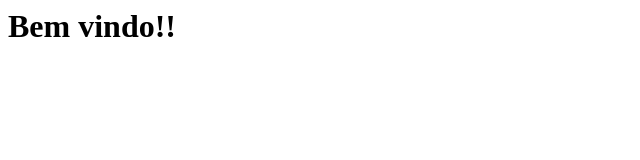
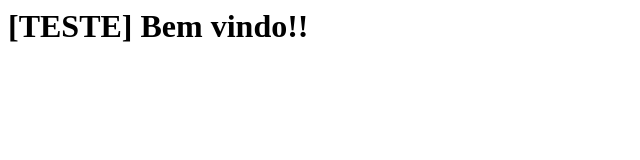
Before and after one commit to rafaelrosilva/conchayoro, a website: page frontend/index.html in a window 1280 px wide. Shown: the whole page, without its empty margins (0-640 px from the left). Drawn offline with Linux system fonts and the light colour scheme.

Commit message:
atualiza index.html

```diff
--- a/frontend/index.html
+++ b/frontend/index.html
@@ -1,5 +1,5 @@
 <html>
  <body>
-    <h1> Bem vindo!! </h1>
+    <h1> [TESTE] Bem vindo!! </h1>
  </body>
 </html>
```
